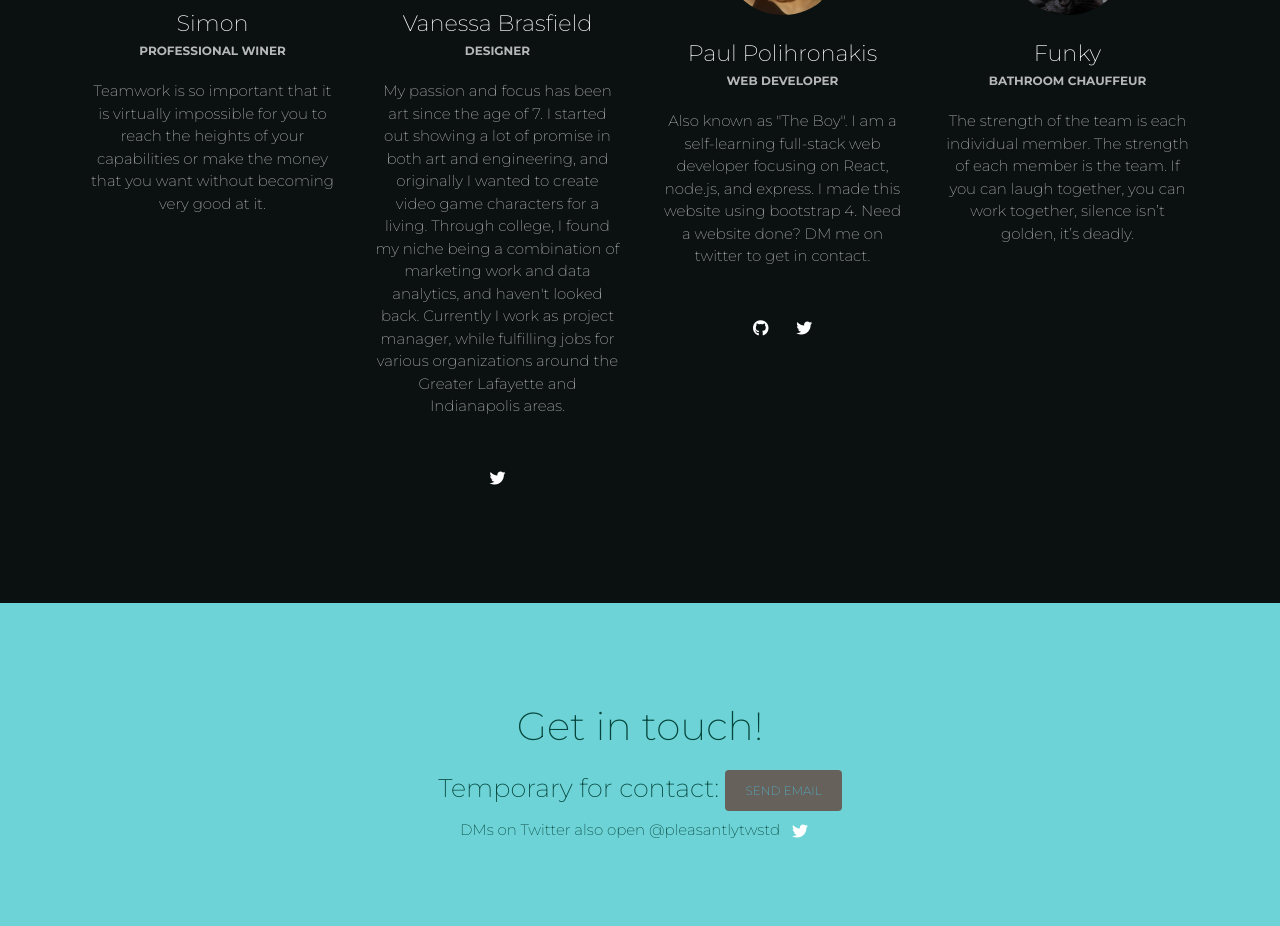
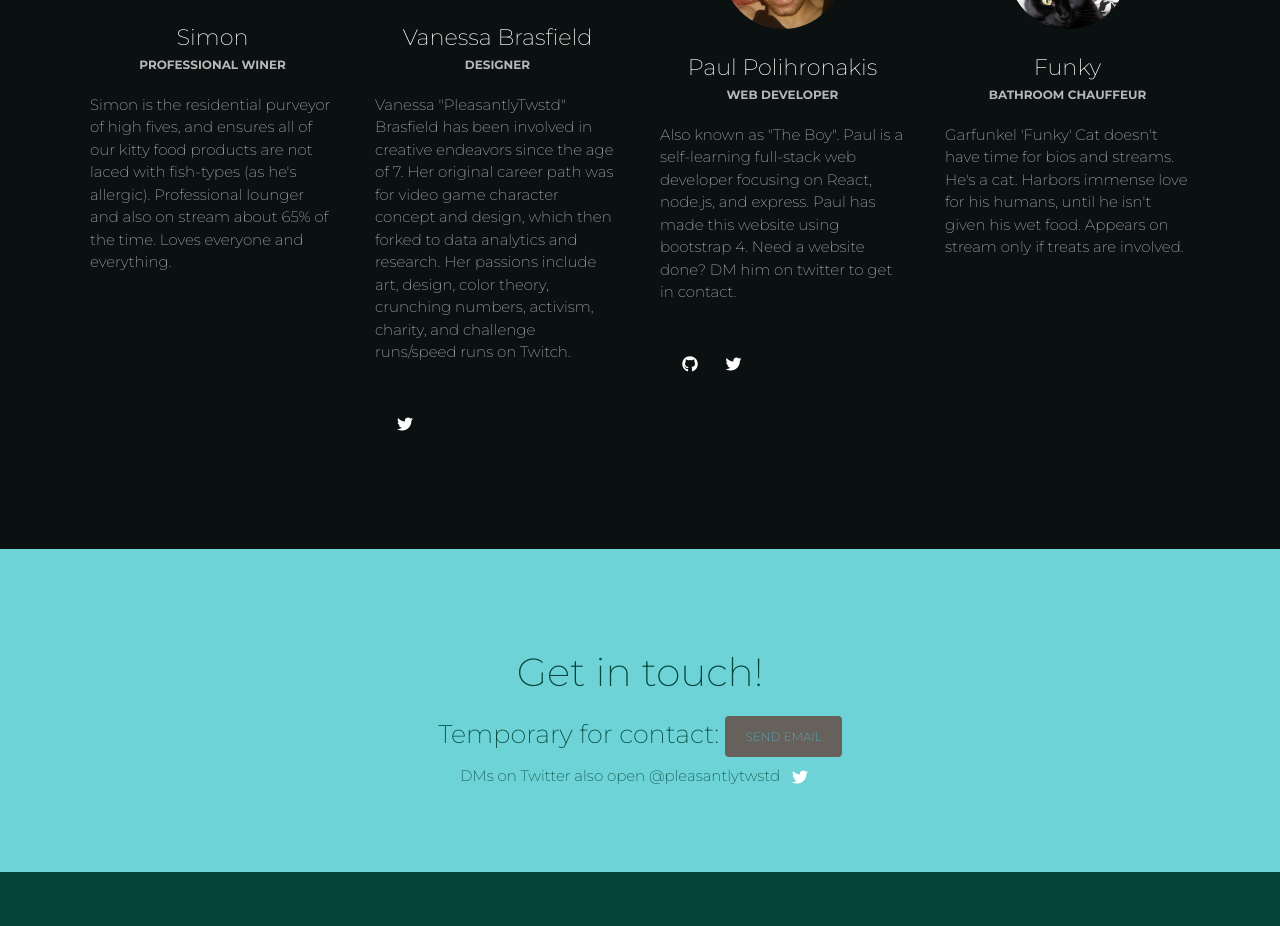
Before and after one commit to gogpaulie/vanessa-brasfield, a PHP site: page / in a window 1280 px wide. Shown: the part 3903-4829 px from the top of the page. After the commit the page ends 4775 px from the top, so only its background shows below. Run offline with PHP 8.4, Linux system fonts and the light colour scheme; some libraries are stand-ins or nearby versions.

Commit message:
changed bios and tweaked styles

```diff
--- a/index.html
+++ b/index.html
@@ -91,7 +91,7 @@
 	      <div class="container">
 	        <div class="row">
 	          <div class="col-md-8 ml-auto mr-auto">
-	            <h2 class="title">Freelance Projects</h2>
+	            <h1 class="title">Freelance Projects</h1>
 	            <h5 class="description">Contract freelance work with a focus on Twitch, digital marketing and business identity. In my free time I do traditional life drawing and freehand sketching.</h5>
 	            <br>
 
@@ -102,7 +102,7 @@
 
           <!-- Avatars GALLERY -->
 
-          <h2>Twitch Avatars</h2>
+          <h2 class="project-title">Twitch Avatars</h2>
           <br />
 
           <div class="row" id="gallery" data-toggle="modal" data-target="#AvatarModal">
@@ -172,7 +172,7 @@
 
           <!--BADGES GALLERY-->
 
-          <h2>Twitch Badges</h2>
+          <h2 class="project-title">Twitch Badges</h2>
           <br />
 
           <div class="row" id="gallery" data-toggle="modal" data-target="#badgeModal">
@@ -263,7 +263,7 @@
 
           <!--TWITCH EMOTES-->
 
-          <h2>Twitch Emotes</h2>
+          <h2 class="project-title">Twitch Emotes</h2>
           <br />
 
           <div class="row" id="gallery" data-toggle="modal" data-target="#emoteModal">
@@ -354,7 +354,7 @@
 
           <!--TWITCH PANELS-->
 
-          <h2>Twitch Panels</h2>
+          <h2 class="project-title">Twitch Panels</h2>
           <br />
 
           <div class="row" id="gallery" data-toggle="modal" data-target="#panelModal">
@@ -494,7 +494,7 @@
 
           <!--TWITCH OVERLAYS-->
 
-          <h2>Twitch Overlays</h2>
+          <h2 class="project-title">Twitch Overlays</h2>
           <br />
 
           <div class="row" id="gallery" data-toggle="modal" data-target="#overlayModal">
@@ -641,8 +641,8 @@
                     <h6 class="card-category">Professional Winer</h6>
                   </div>
                 </a>
-                <p class="card-description text-center">
-                  Teamwork is so important that it is virtually impossible for you to reach the heights of your capabilities or make the money that you want without becoming very good at it.
+                <p class="card-description text-left">
+                  Simon is the residential purveyor of high fives, and ensures all of our kitty food products are not laced with fish-types (as he's allergic).  Professional lounger and also on stream about 65% of the time.  Loves everyone and everything.
                 </p>
               </div>
               <!-- <div class="card-footer text-center">
@@ -666,11 +666,11 @@
                     <h6 class="card-category">Designer</h6>
                   </div>
                 </a>
-                <p class="card-description text-center">
-                  My passion and focus has been art since the age of 7. I started out showing a lot of promise in both art and engineering, and originally I wanted to create video game characters for a living. Through college, I found my niche being a combination of marketing work and data analytics, and haven't looked back. Currently I work as project manager, while fulfilling jobs for various organizations around the Greater Lafayette and Indianapolis areas.
+                <p class="card-description text-left">
+                  Vanessa "PleasantlyTwstd" Brasfield has been involved in creative endeavors since the age of 7. Her original career path was for video game character concept and design, which then forked to data analytics and research. Her passions include art, design, color theory, crunching numbers, activism, charity, and challenge runs/speed runs on Twitch.
                 </p>
               </div>
-              <div class="card-footer text-center">
+              <div class="card-footer text-left">
                 <a href="https://twitter.com/pleasantlytwstd?s=20" class="btn btn-link btn-just-icon btn-neutral"><i class="fa fa-twitter"></i></a>
 
               </div>
@@ -690,11 +690,11 @@
                     <h6 class="card-category">Web Developer</h6>
                   </div>
                 </a>
-                <p class="card-description text-center">
-                  Also known as "The Boy". I am a self-learning full-stack web developer focusing on React, node.js, and express. I made this website using bootstrap 4. Need a website done? DM me on twitter to get in contact.
+                <p class="card-description text-left">
+                  Also known as "The Boy". Paul is a self-learning full-stack web developer focusing on React, node.js, and express. Paul has made this website using bootstrap 4. Need a website done? DM him on twitter to get in contact.
                   </p>
               </div>
-              <div class="card-footer text-center">
+              <div class="card-footer text-left">
                 <a href="https://github.com/gogpaulie" target="_blank" class="btn btn-link btn-just-icon btn-neutral"><i class="fa fa-github"></i></a>
                 <a href="https://twitter.com/Polihronakis" class="btn btn-link btn-just-icon btn-neutral"><i class="fa fa-twitter"></i></a>
               </div>
@@ -714,8 +714,8 @@
                     <h6 class="card-category">Bathroom Chauffeur</h6>
                   </div>
                 </a>
-                <p class="card-description text-center">
-                  The strength of the team is each individual member. The strength of each member is the team. If you can laugh together, you can work together, silence isn’t golden, it’s deadly.
+                <p class="card-description text-left">
+                  Garfunkel 'Funky' Cat doesn't have time for bios and streams.  He's a cat. Harbors immense love for his humans, until he isn't given his wet food.  Appears on stream only if treats are involved.
                 </p>
               </div>
               <div class="card-footer text-center">
--- a/style.css
+++ b/style.css
@@ -61,6 +61,10 @@ body {
 	}
 }
 
+
+.project-title {
+	color: #FFFFFF;
+}
 
 #gallery.img {
 	height: 90vh;
```
